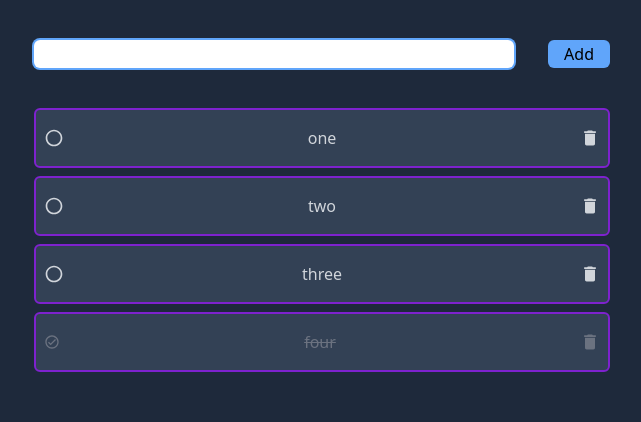
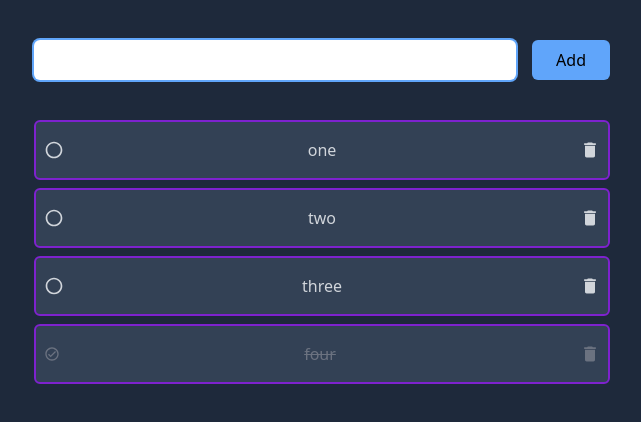
Before and after one commit to nishanthan-k/recoil-to-do-app, a React (Vite) app: page / in a window 1280 px wide. Shown: the top 422 px of the page, without its empty margins (318-959 px from the left). Built offline with nearby package versions, Linux system fonts and the light colour scheme.

Commit message:
fix: addnewtodo component ui changes

```diff
--- a/src/components/AddNewToDo.jsx
+++ b/src/components/AddNewToDo.jsx
@@ -23,12 +23,12 @@ function AddNewToDo() {
         type="text"
         alt="Create a to do..."
         autoFocus
-        className="w-5/6 rounded-sm hover:ring-slate-400 hover:ring-2 focus:rounded-md outline-none focus:ring-2 focus:ring-blue-400 px-2"
+        className="w-11/12 h-10 rounded-sm hover:ring-slate-400 hover:ring-2 focus:rounded-md outline-none focus:ring-2 focus:ring-blue-400 px-2"
         value={newToDo}
         onChange={(e) => setNewToDo(e.target.value)}
       />
       <button
-        className="bg-blue-400 hover:bg-sky-600 px-4 py-0.5 rounded-md"
+        className="bg-blue-400 hover:bg-sky-600 px-6 py-0.5 rounded-md"
         onClick={handleSetToDo}
       >
         Add
```
